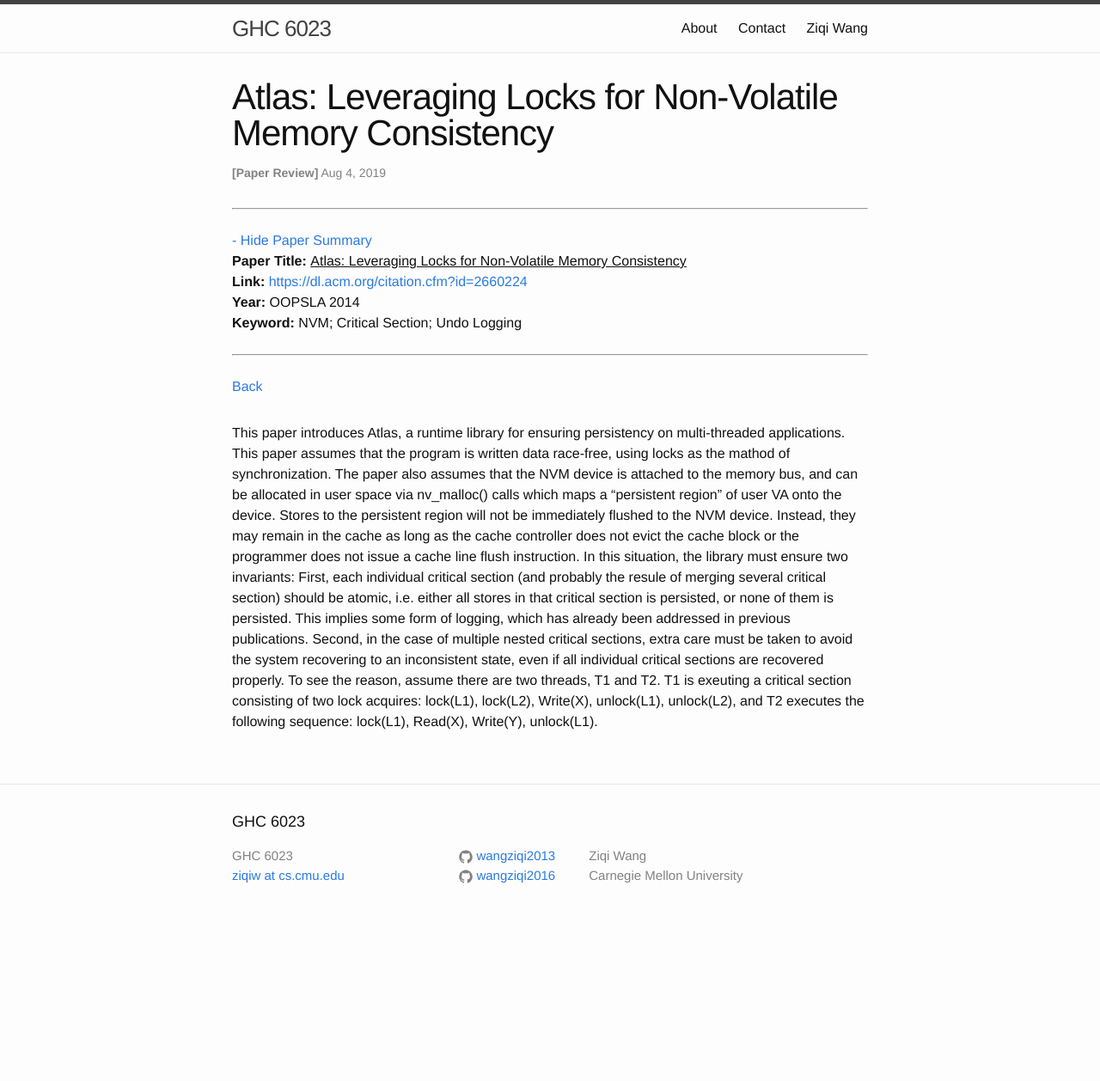
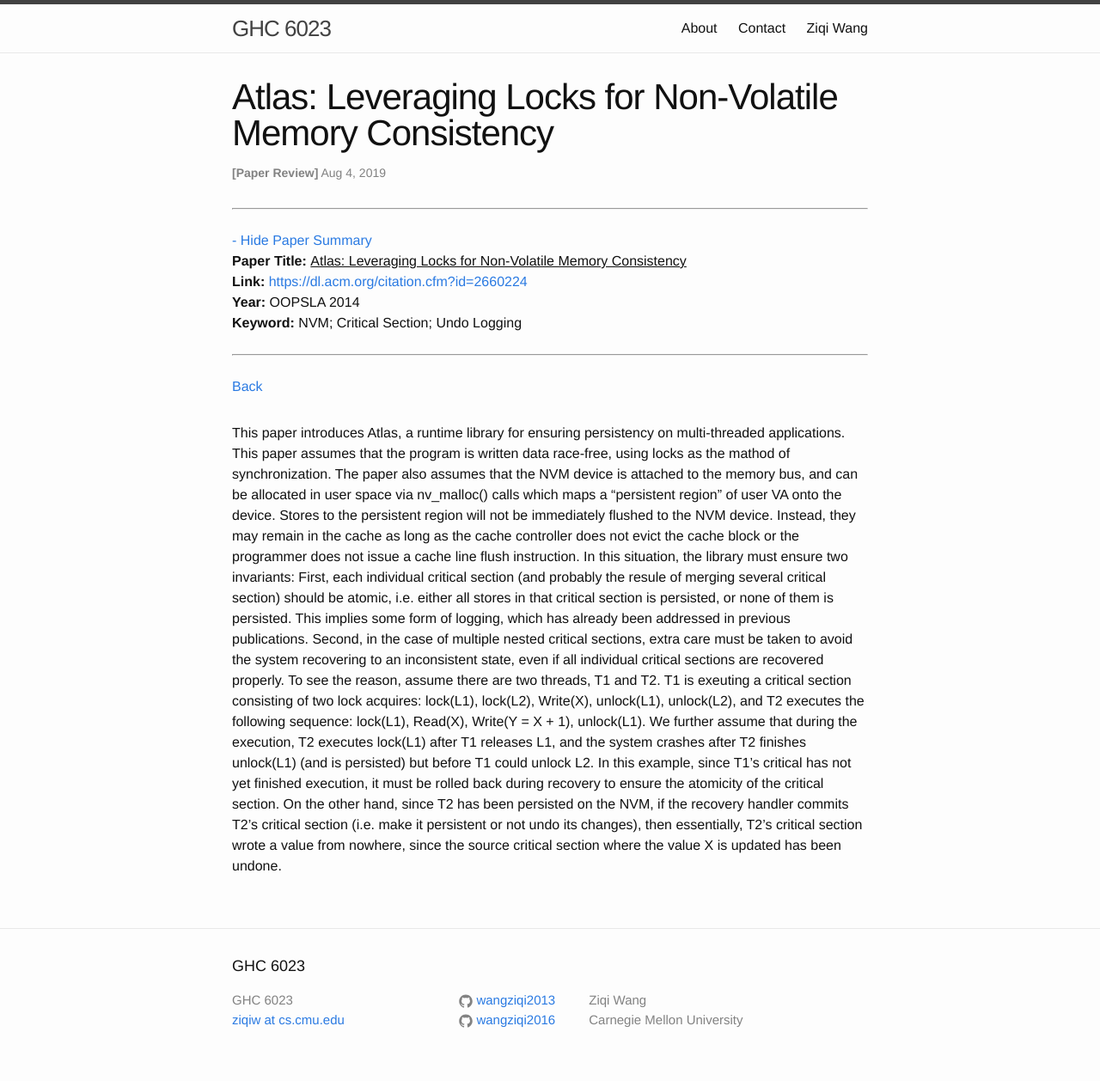
Before and after one commit to wangziqi2013/wangziqi2013.github.io, a Jekyll site: the page built from _posts/2019-08-04-atlas.markdown, in a window 1280 px wide. Shown: the whole page at 86% size. Built offline with Jekyll 4.4.1, drawn with Linux system fonts in a browser that asks for light colours; before the commit the page ends 1090 px from its top, so only the background shows below that.

Commit message:
Finish example

```diff
--- a/_posts/2019-08-04-atlas.markdown
+++ b/_posts/2019-08-04-atlas.markdown
@@ -25,4 +25,10 @@ logging, which has already been addressed in previous publications. Second, in t
 sections, extra care must be taken to avoid the system recovering to an inconsistent state, even if all individual
 critical sections are recovered properly. To see the reason, assume there are two threads, T1 and T2. T1 is exeuting a
 critical section consisting of two lock acquires: lock(L1), lock(L2), Write(X), unlock(L1), unlock(L2), and T2 executes
-the following sequence: lock(L1), Read(X), Write(Y), unlock(L1).
+the following sequence: lock(L1), Read(X), Write(Y = X + 1), unlock(L1). We further assume that during the execution, T2
+executes lock(L1) after T1 releases L1, and the system crashes after T2 finishes unlock(L1) (and is persisted) but before
+T1 could unlock L2. In this example, since T1's critical has not yet finished execution, it must be rolled back during
+recovery to ensure the atomicity of the critical section. On the other hand, since T2 has been persisted on the NVM, if
+the recovery handler commits T2's critical section (i.e. make it persistent or not undo its changes), then essentially,
+T2's critical section wrote a value from nowhere, since the source critical section where the value X is updated has
+been undone.
```
